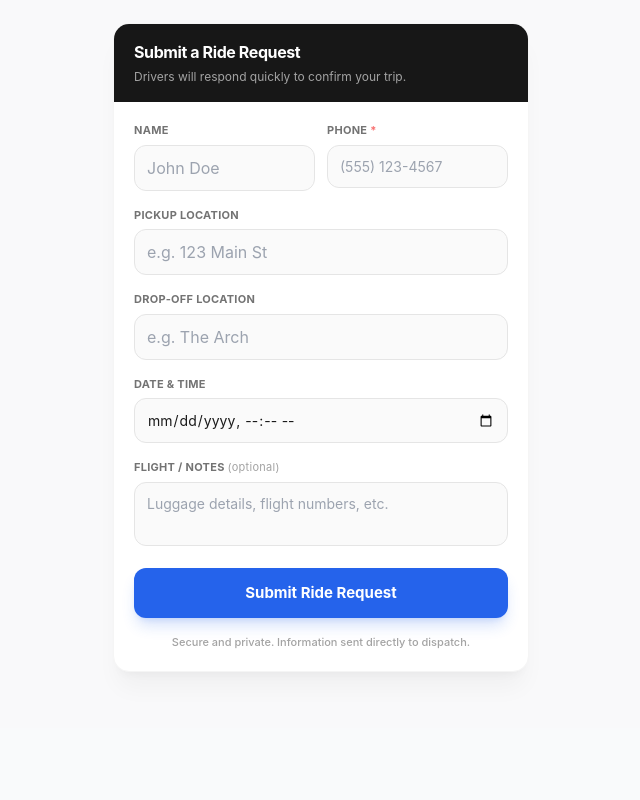
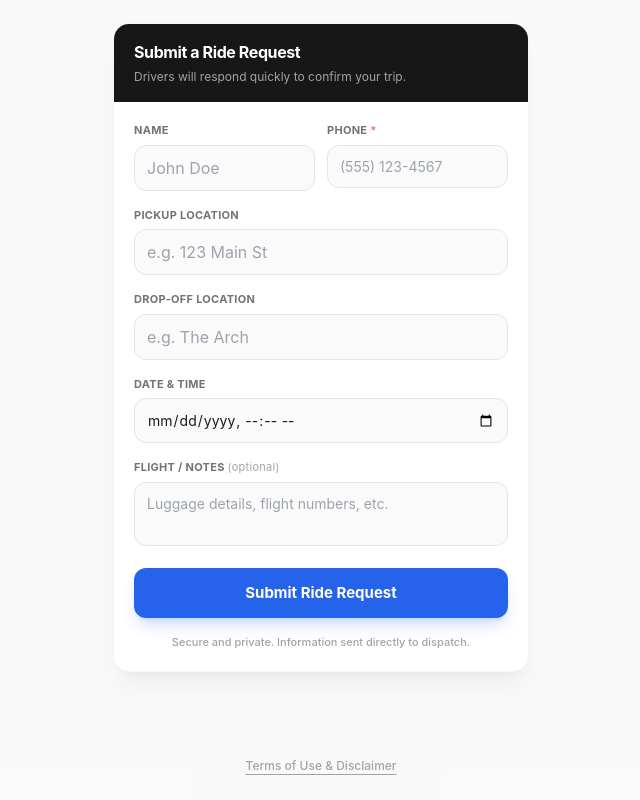
Before and after one commit to soyRex-codes/rideshare-compare, a Next.js app: page /drivers in a window 1280 px wide. Shown: the part 1009-1809 px from the top of the page, without its empty margins (319-959 px from the left). Before the commit the page ends 1737 px from the top, so only its background shows below. Built offline with nearby package versions, Linux system fonts and the light colour scheme.

Commit message:
Add global legal footer with liability disclaimer

```diff
--- a/src/app/drivers/page.tsx
+++ b/src/app/drivers/page.tsx
@@ -37,8 +37,10 @@ const DRIVERS = [
   },
 ];
 
-import { Suspense } from "react";
+import { Suspense, useState, useRef } from "react";
 import { useSearchParams } from "next/navigation";
+import Link from "next/link";
+import LegalFooter from "@/components/LegalFooter";
 
 function DriversContent() {
   const searchParams = useSearchParams();
@@ -366,6 +368,7 @@ function DriversContent() {
           </div>
         </div>
       </div>
+      <LegalFooter />
     </main>
   );
 }
--- a/src/app/page.tsx
+++ b/src/app/page.tsx
@@ -6,6 +6,7 @@ import LocationInput from "@/components/LocationInput";
 import ComparisonCard from "@/components/ComparisonCard";
 import SkeletonCard from "@/components/SkeletonCard";
 import RouteMap from "@/components/RouteMap";
+import LegalFooter from "@/components/LegalFooter";
 import { EstimateResponse } from "@/types";
 
 interface SelectedLocation {
@@ -320,6 +321,8 @@ export default function Home() {
           </div>
         )}
       </div>
+
+      <LegalFooter />
     </main>
   );
 }
--- /dev/null
+++ b/src/components/LegalFooter.tsx
@@ -0,0 +1,49 @@
+"use client";
+
+import { useState } from "react";
+
+export default function LegalFooter() {
+  const [isOpen, setIsOpen] = useState(false);
+
+  return (
+    <>
+      <footer className="text-center py-6 mt-auto">
+        <button
+          onClick={() => setIsOpen(true)}
+          className="text-[12px] text-neutral-400 hover:text-neutral-600 font-medium underline underline-offset-4 transition-colors"
+        >
+          Terms of Use & Disclaimer
+        </button>
+      </footer>
+
+      {isOpen && (
+        <div className="fixed inset-0 z-50 flex items-center justify-center p-4 bg-black/60 backdrop-blur-sm animate-in fade-in duration-200">
+          <div className="bg-white rounded-3xl max-w-sm w-full p-6 shadow-2xl relative animate-in zoom-in-95 duration-200">
+            <button
+              onClick={() => setIsOpen(false)}
+              className="absolute top-5 right-5 text-neutral-400 hover:text-neutral-900 transition-colors bg-neutral-100 hover:bg-neutral-200 p-1.5 rounded-full"
+            >
+              <svg width="18" height="18" viewBox="0 0 24 24" fill="none" stroke="currentColor" strokeWidth="2.5" strokeLinecap="round" strokeLinejoin="round"><path d="M18 6L6 18M6 6l12 12"/></svg>
+            </button>
+
+            <div className="w-12 h-12 bg-amber-100 text-amber-500 rounded-full flex items-center justify-center mb-4">
+              <svg width="24" height="24" viewBox="0 0 24 24" fill="none" stroke="currentColor" strokeWidth="2.5" strokeLinecap="round" strokeLinejoin="round"><circle cx="12" cy="12" r="10"/><line x1="12" y1="8" x2="12" y2="12"/><line x1="12" y1="16" x2="12.01" y2="16"/></svg>
+            </div>
+
+            <h3 className="text-[18px] font-bold text-neutral-900 mb-2">Terms of Use & Disclaimer</h3>
+            <p className="text-[14px] text-neutral-500 leading-relaxed mb-6">
+              We are not associated with the drivers in any way. We are simply a price comparison app and take no responsibility or liability for the drivers. Please do your own independent research and exercise caution before booking and riding with any drivers listed on this platform.
+            </p>
+
+            <button
+              onClick={() => setIsOpen(false)}
+              className="w-full py-3 bg-neutral-900 hover:bg-neutral-800 active:scale-[0.98] transition-all text-white rounded-xl text-[14px] font-bold shadow-lg shadow-neutral-900/20"
+            >
+              I Understand
+            </button>
+          </div>
+        </div>
+      )}
+    </>
+  );
+}
```
